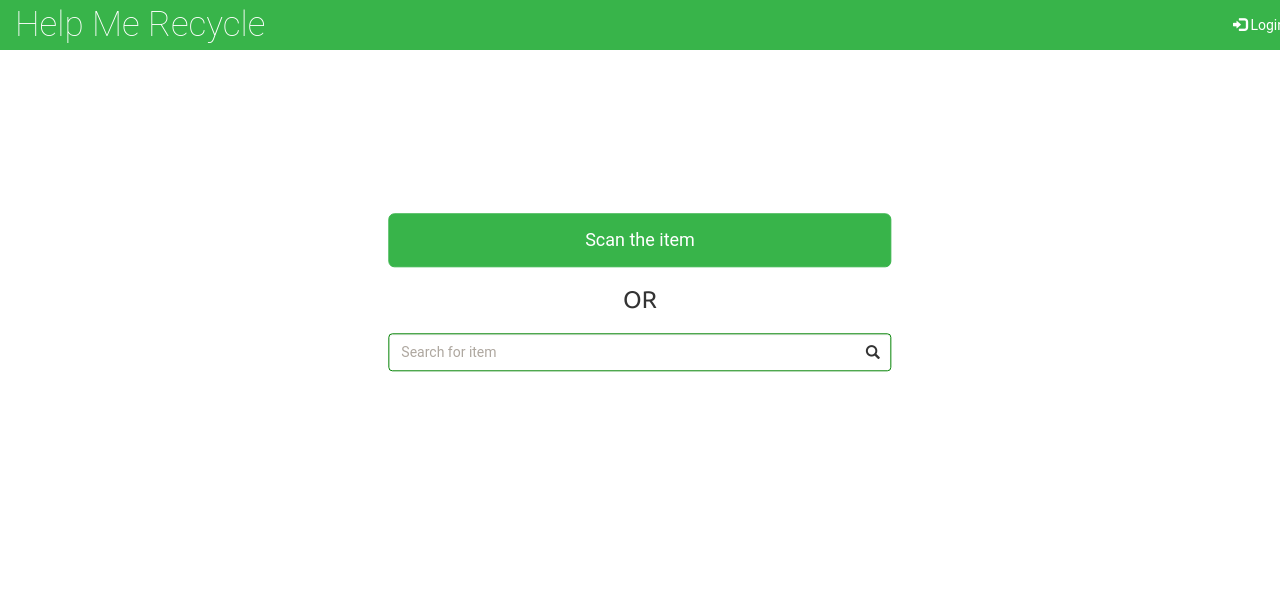
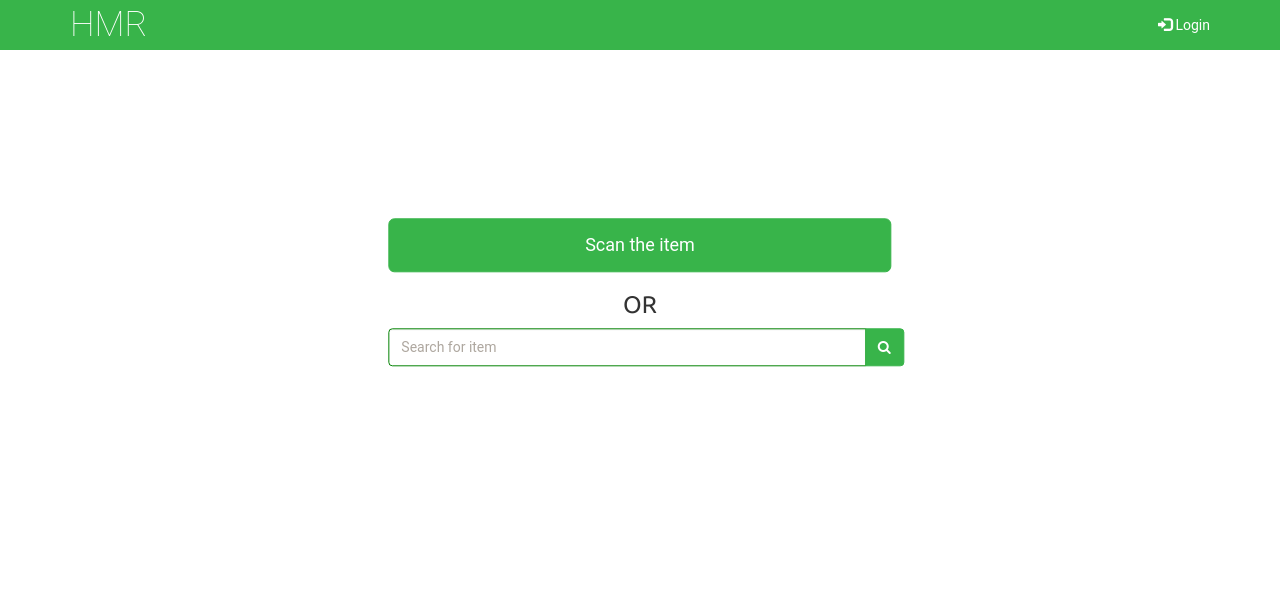
Before and after one commit to CandicePersil/HelpMeRecycle, a Django app: page / in a window 1280 px wide. Shown: the top 612 px of the page. Run offline with Django 3.2, Linux system fonts and the light colour scheme; some libraries are stand-ins or nearby versions.

Commit message:
- 400.html, 404.html, 500.html: fix the align of error message - views.py: remove hardcode - mystyles.css: fix syntax of @media for different screen sizes - binitems.html, searchresult.html: add template tags capfirst and truncatechars for item name and description - bin.html: reduce the size of text of the bins - index.html: add the search button for search textbox

```diff
--- a/templates/400.html
+++ b/templates/400.html
@@ -5,9 +5,9 @@
 
 {% block content %}
     <div style="margin-top:150px; padding-bottom:100px;">
-        <div class="container-fluid">
+        <div class="container-fluid center messages col-xs-12 col-sm-7 col-md-7 col-lg-5">
             <div class="alert alert-danger">
-              <strong>400 - Bad Requets!</strong>
+                <strong>400 - Bad Requets!</strong>
             </div>
         </div>
     </div>
--- a/templates/404.html
+++ b/templates/404.html
@@ -5,9 +5,9 @@
 
 {% block content %}
     <div style="margin-top:150px; padding-bottom:100px;">
-        <div class="container-fluid">
+        <div class="container-fluid center messages col-xs-12 col-sm-7 col-md-7 col-lg-5">
             <div class="alert alert-danger">
-              <strong>404 - Page Not Found!</strong>
+                <strong>404 - Page Not Found!</strong>
             </div>
         </div>
     </div>
--- a/templates/500.html
+++ b/templates/500.html
@@ -5,7 +5,7 @@
 
 {% block content %}
     <div style="margin-top:150px; padding-bottom:100px;">
-        <div class="container-fluid">
+        <div class="container-fluid center messages col-xs-12 col-sm-7 col-md-7 col-lg-5">
             <div class="alert alert-danger">
               <strong>500 - Server Error!</strong>
             </div>
--- a/trash/static/trash/css/mystyles.css
+++ b/trash/static/trash/css/mystyles.css
@@ -1,12 +1,16 @@
 /* put your css code here */
-@media (min-width: 600px) {
-  .container {
-    width: 1300px;
-  }
+/*@media (min-width: 600px) {*/
+  /*.container {*/
+    /*width: 1300px;*/
+  /*}*/
+/*}*/
+
+@media screen and (min-width: 750px) {
+    .search_input {
+        width: 115%;
+        margin-left: -15px;
+    }
 }
-
-/*@media (max-width: @screen-xs-max) { 300px;}*/
-/*@media (max-width: @screen-lg-min) { 1300px;}*/
 
 a#login:hover, a#login:focus  {
     background-color: #2c8d3a;
--- a/trash/templates/trash/base.html
+++ b/trash/templates/trash/base.html
@@ -27,7 +27,7 @@
                             <span class="icon-bar"></span>
                             <span class="icon-bar"></span>
                     </button>
-                    <a class="navbar-brand logo_style" href="{% url 'index' %}" style="color:#FFF;font-weight:100;">Help Me Recycle</a>
+                    <a class="navbar-brand logo_style" href="{% url 'index' %}" style="color:#FFF;font-weight:100;">HMR</a>
                     <!--<a class="navbar-brand" href="index.html"><img src="img/logo.jpg" height=30></a>-->
                 </div><!-- / collapsed navbar-->
 
--- a/trash/templates/trash/binitems.html
+++ b/trash/templates/trash/binitems.html
@@ -18,7 +18,8 @@
                         </div>
                         <div class="media-body media-middle">
                             <div class="media-heading">
-                                <h3>{{ i.name | capfirst }}
+                                <h3>
+                                    {{ i.name | capfirst | truncatechars:16 }}
                                     <span class="label {{ i.bin.name }}" style="margin-left:20px;">{{ i.bin.name | capfirst }}</span>
                                     <div style="float:right; margin-top: 10px;">
                                         <span class="glyphicon glyphicon-thumbs-up" aria-hidden="true"></span>
@@ -26,7 +27,7 @@
                                     </div>
                                 </h3>
                             </div>
-                            <p style="padding-top:10px">{{ i.description | capfirst }}</p>
+                            <p style="padding-top:10px">{{ i.description | capfirst | truncatechars:64 }}</p>
                         </div>
                     </div>
                     {% empty %}
--- a/trash/templates/trash/index.html
+++ b/trash/templates/trash/index.html
@@ -10,6 +10,7 @@
                 <div class="row row-content">
                     <ul class="center messages col-xs-12 col-sm-7 col-md-7 col-lg-5">
                         {% for message in messages %}
+                            <a href="#" class="close" data-dismiss="alert" aria-label="close">&times;</a>
                             <li{% if message.tags %} class="{{ message.tags }}"{% endif %}>{{ message }}</li>
                         {% endfor %}
                     </ul>
@@ -22,7 +23,7 @@
                         <div>
                         <cake id="code-type" class="hidden"></cake>
                         <cake id="code-content" class="hidden"></cake>
-                        <button id="scan" type="button " onclick="scan()" class="btn btn-success btn-lg scan" style="width:100%; ">
+                        <button id="scan" type="button" onclick="scan()" class="btn btn-success btn-lg scan" style="width:100%; ">
                          <a class="none_decoration" href="#">
                              Scan the item
                          </a>
@@ -30,10 +31,16 @@
 						<input type="file" id="take-picture" class="hidden " accept="image/*;capture=camera " >
                      </div>
                         <div style="text-align:center;width:100%"><h3>OR</h3></div>
-                        <div class="form-group has-feedback">
-                            <form method="get" action="{% url 'search' %}">
-                                <input type="search" class="form-control" name="criteria" placeholder="Search for item" style="width:100%;margin-top:20px;">
-                                <i class="glyphicon glyphicon-search form-control-feedback"></i>
+                        <div class="form-group has-feedback search_input">
+                            <form class="navbar-form" role="search" method="get" action="{% url 'search' %}">
+                                <div class="input-group" style="width:100%;">
+                                    <input type="search" class="form-control" id="criteria" name="criteria" placeholder="Search for item" style="display:inline-block;">
+                                    <div class="input-group-btn">
+                                        <button class="btn btn-success" type="submit">
+                                            <i class="fa fa-search" aria-hidden="true"></i>
+                                        </button>
+                                    </div>
+                                </div>
                             </form>
                         </div>
                     </div>
--- a/trash/views.py
+++ b/trash/views.py
@@ -16,8 +16,9 @@ COMMON_ERROR_MESSAGE = "An error has occured."
 ADD_ITEM_SUCCESSFULLY_MESSAGE = "Item has been added successfully."
 SUCCESS_CSS_TAGS = "alert alert-success"
 ERROR_CSS_TAGS = "alert alert-danger"
-ERROR_SCAN_TAGS = "alert alert-danger alert-dismissible"
 ERROR_SCAN = "Item could not be scanned, please try again."
+NOT_FOUND_BAR_CODE = "NOTFOUND"
+
 
 def index(request):
     return render(request, "trash/index.html")
@@ -64,11 +65,10 @@ def show_binitems(request, bin_name):
 
 
 def search(request):
-
-    if request.GET["criteria"] == "NOTFOUND":
-        messages.add_message(request, messages.ERROR, ERROR_SCAN,ERROR_CSS_TAGS)
+    if request.GET["criteria"] == NOT_FOUND_BAR_CODE:
+        messages.add_message(request, messages.ERROR, ERROR_SCAN, ERROR_CSS_TAGS)
         return HttpResponseRedirect(reverse("index"))
-    elif (request.GET["criteria"] != "") & (request.GET["criteria"] != "NOTFOUND"):
+    elif (request.GET["criteria"] != "") & (request.GET["criteria"] != NOT_FOUND_BAR_CODE):
         criteria = request.GET["criteria"].lower().strip()
         result = TrashItem.objects.filter(name__contains=criteria).order_by("bin__name")
     else:
```
Also changed, not shown: trash/templates/trash/bins.html (+7 -7 lines), trash/templates/trash/searchresult.html (+15 -8 lines).
